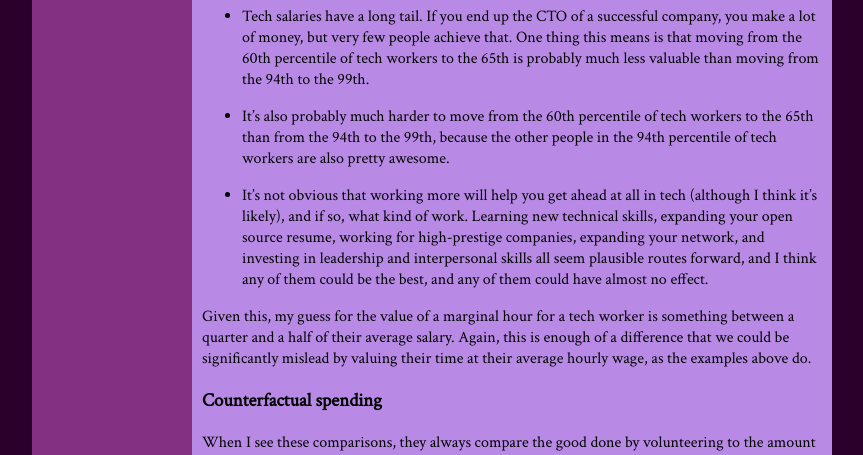
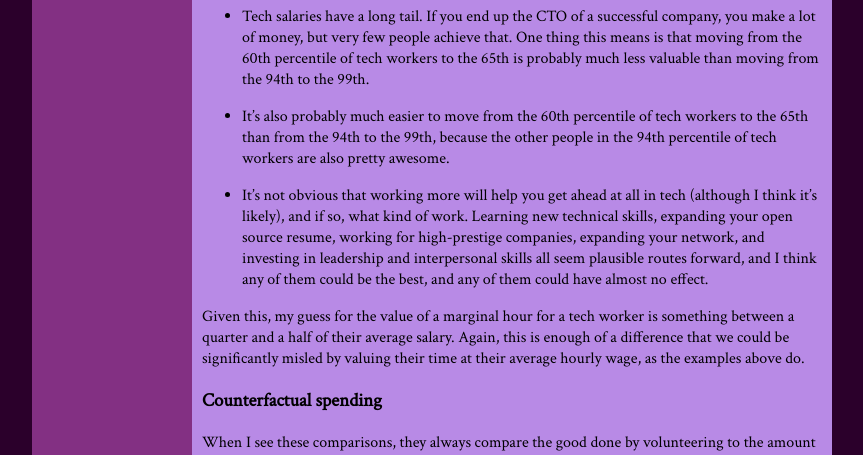
Before and after one commit to ruthie/ruthie.github.io, a Jekyll site: the page built from _posts/2014-12-24-an-hours-impact.md, in a window 1280 px wide and 900 px high, scrolled down 1295 px. Shown: the part 154-609 px from the top of the window, without its empty margins (208-1071 px from the left). Built offline with Jekyll 4.4.1, drawn with Linux system fonts in a browser that asks for light colours; comment, search, counter and statistics services are not loaded.

Commit message:
fixing typos in blind spots post

```diff
--- a/_posts/2014-12-24-an-hours-impact.md
+++ b/_posts/2014-12-24-an-hours-impact.md
@@ -33,11 +33,11 @@ What if I'm a software engineer?  Since working more in tech probably helps you
 
 * Tech salaries have a long tail.  If you end up the CTO of a successful company, you make a lot of money, but very few people achieve that.  One thing this means is that moving from the 60th percentile of tech workers to the 65th is probably much less valuable than moving from the 94th to the 99th.
 
-* It’s also probably much harder to move from the 60th percentile of tech workers to the 65th than from the 94th to the 99th, because the other people in the 94th percentile of tech workers are also pretty awesome.
+* It’s also probably much easier to move from the 60th percentile of tech workers to the 65th than from the 94th to the 99th, because the other people in the 94th percentile of tech workers are also pretty awesome.
 
 * It’s not obvious that working more will help you get ahead at all in tech (although I think it’s likely), and if so, what kind of work.  Learning new technical skills, expanding your open source resume, working for high-prestige companies, expanding your network, and investing in leadership and interpersonal skills all seem plausible routes forward, and I think any of them could be the best, and any of them could have almost no effect.
 
-Given this, my guess for the value of a marginal hour for a tech worker is something between a quarter and a half of their average salary.  Again, this is enough of a difference that we could be significantly mislead by valuing their time at their average hourly wage, as the examples above do.
+Given this, my guess for the value of a marginal hour for a tech worker is something between a quarter and a half of their average salary.  Again, this is enough of a difference that we could be significantly misled by valuing their time at their average hourly wage, as the examples above do.
 
 ### Counterfactual spending
 When I see these comparisons, they always compare the good done by volunteering to the amount of good that could be done with the full amount of money that the potential volunteer would earn.  This comparison makes some sense in the abstract-- if I’m willing to take a week off work to do good, I should be willing to work an additional week and donate the full amount, not just part of it.  However, if I usually donate 10% of my earnings to charity, I will probably only donate 10% of my weeks earnings if I work that week.
```
